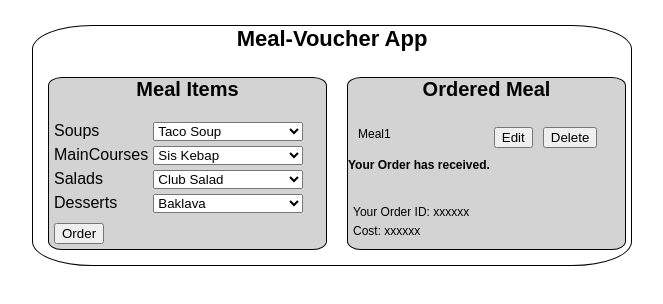
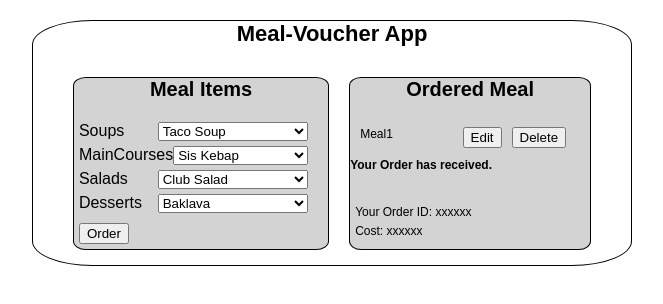
Before and after one commit to EkrlDev/meal-voucher-app, a React (Create React App) app in the folder src/: page / in a window 1280 px wide. Shown: the top 304 px of the page, without its empty margins (328-991 px from the left). Built offline with nearby package versions, Linux system fonts and the light colour scheme.

Commit message:
UI progressed

```diff
--- a/src/styles.css
+++ b/src/styles.css
@@ -65,18 +65,20 @@ li {
 }
 
 .voucher {
+  display: flex;
+  justify-content: center;
   border: 1px solid black;
   border-radius: 10%;
-  margin: 5px;
   width: 600px;
-  justify-content: center;
+  flex-direction: column;
 }
 
 .listsContainer {
   margin: 5px;
-  width: 100%;
+  width: 90%;
   display: flex;
-  justify-content: space-between;
+  align-self: center;
+  justify-content: center;
   flex-direction: row;
 }
 
```
